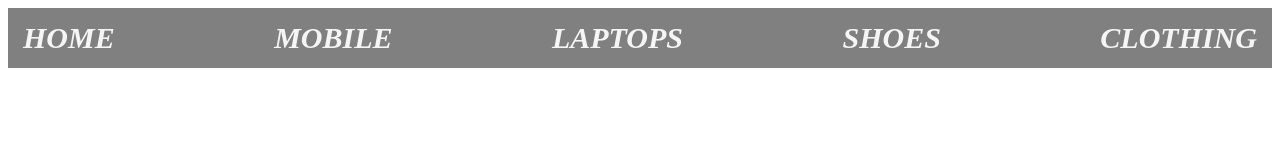
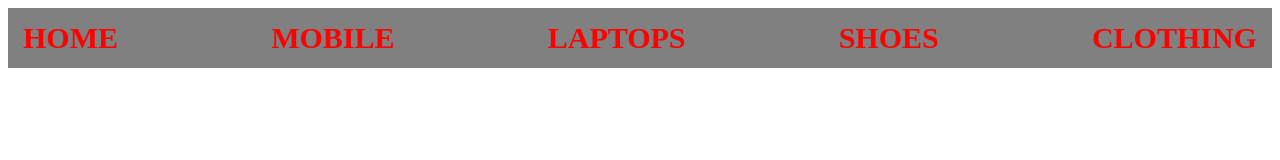
Before and after one commit to lokpradeep/Navbar-Repository, a plain HTML site: page Index.html in a window 1280 px wide. Drawn offline with Linux system fonts and the light colour scheme.

Commit message:
modified style.css

```diff
--- a/style.css
+++ b/style.css
@@ -9,8 +9,8 @@ div{
 
 a{
     font-size: 30px;
-    font-style: italic;
+    font-style: normal;
     text-decoration: none;
     font-weight: 600;
-    color: whitesmoke;
+    color: red;
 }
```
